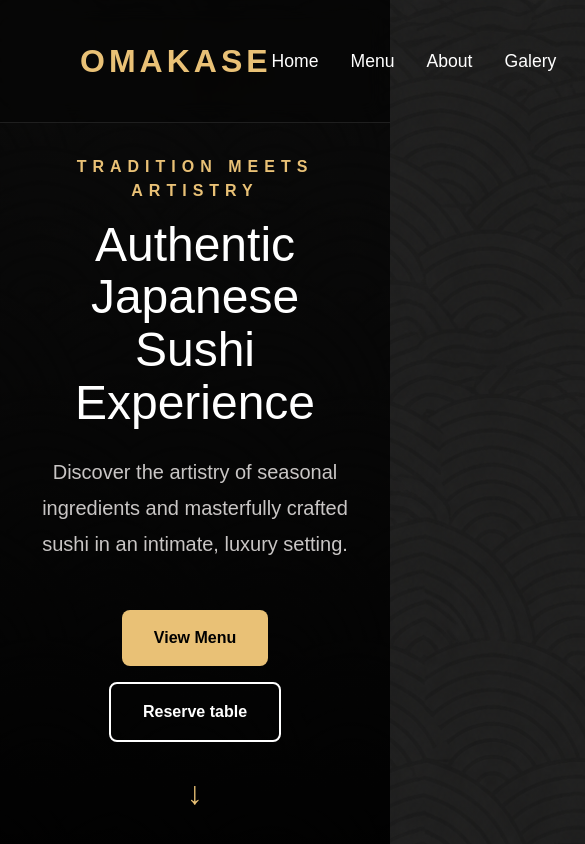
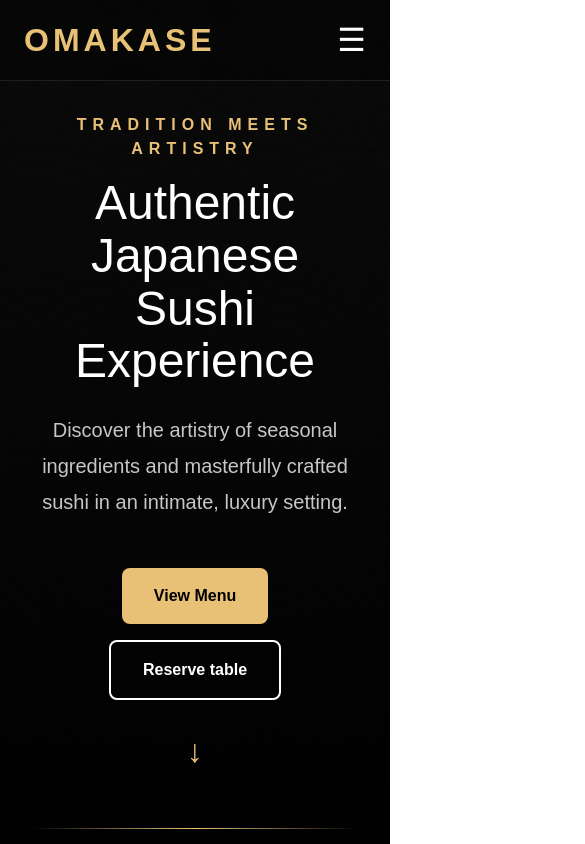
Before and after one commit to SCORP1ION/SushiPage, a Next.js app: page / in a window 390 px wide. Shown: the top 844 px of the page, 585 px wide, since content can reach past the window. Built offline with nearby package versions, Linux system fonts and the light colour scheme.

Commit message:
Fixed responsive to header movil

```diff
--- a/app/Section/Header/page.module.css
+++ b/app/Section/Header/page.module.css
@@ -65,3 +65,50 @@
 .navA:hover::after {
     width: 100%;
 }
+
+.menuBottom{
+    display: none;
+    background: transparent;
+    border: none;
+    color: white;
+    font-size: 2rem;
+    cursor: pointer;
+}
+
+@media (max-width: 768px){
+
+    .container{
+        padding: 1rem 1.5rem;
+    }
+
+    .menuBottom{
+        display: block;
+        z-index: 1001;
+    }
+
+    .navContainer{
+        position: fixed;
+        top: 80px;
+        left: -100%;
+        width: 100%;
+        height: calc(100vh - 80px);
+        background: rgba(0,0,0,.95);
+        flex-direction: column;
+        justify-content: flex-start;
+        align-items: center;
+        padding-top: 3rem;
+        transition: left .3s ease;
+    }
+
+    .active{
+        left: 0;
+    }
+
+    .containerReserve{
+        display: none;
+    }
+
+    .navA{
+        font-size: 1.3rem;
+    }
+}
--- a/app/Section/Header/page.tsx
+++ b/app/Section/Header/page.tsx
@@ -1,11 +1,20 @@
+"use client"
 import styles from "./page.module.css"
+import { useState } from "react";
 
 export default function Header() {
+    const [menuOpen, setMenuOpen] = useState(false);
+
     return (
         <>
             <header className={styles.container}>
                 <h1 className={styles.nameRestaurant}>OMAKASE</h1>
-                <nav className={styles.navContainer}>
+                <button className={styles.menuBottom}
+                    onClick={() => setMenuOpen(!menuOpen)}
+                >
+                    {menuOpen ? "X" : "☰"}
+                </button>
+                <nav className={`${styles.navContainer} ${menuOpen ? styles.active : "" }`}>
                     <a href="" className={styles.navA}>Home</a>
                     <a href="" className={styles.navA}>Menu</a>
                     <a href="" className={styles.navA}>About</a>
```
